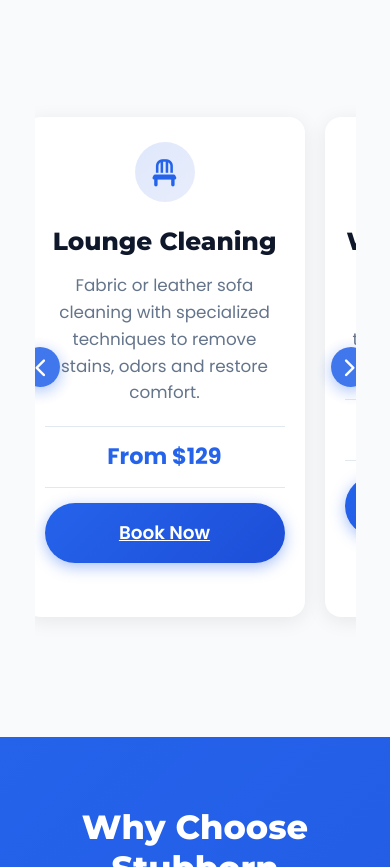
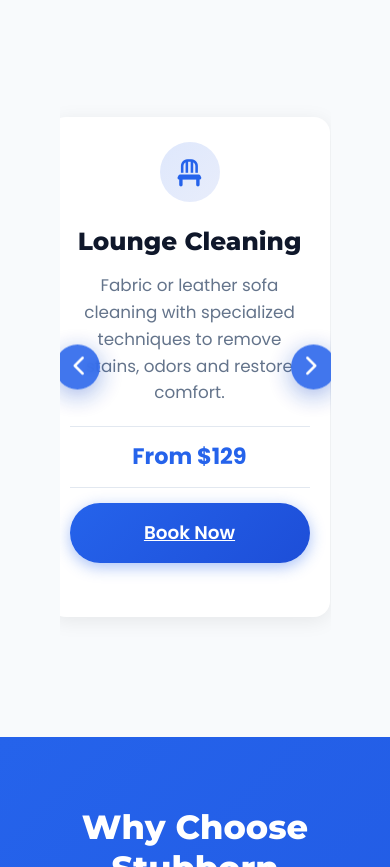
Before and after one commit to CatalystDEV1/Stubborn-Cleaning-, a plain HTML site: page index.html in a window 390 px wide. Shown: the part 1202-2069 px from the top of the page. Drawn offline with Linux system fonts and the light colour scheme.

Commit message:
Update index.html

```diff
--- a/index.html
+++ b/index.html
@@ -310,9 +310,14 @@
         }
 
         /* Services Carousel */
-        .services-carousel-container {
+        .services-carousel-outer {
             max-width: 1400px;
             margin: 0 auto;
+            position: relative;
+            padding: 0 80px; /* Added significant padding for arrow breathing room */
+        }
+
+        .services-carousel-container {
             overflow: hidden;
             position: relative;
             padding: 40px 0;
@@ -403,50 +408,51 @@
             transform: scale(1.2);
         }
 
-        /* Carousel Navigation Arrows */
+        /* Carousel Navigation Arrows - FIXED WITH PROPER SPACING */
         .carousel-arrow {
             position: absolute;
             top: 50%;
             transform: translateY(-50%);
-            background: rgba(37, 99, 235, 0.92);
+            background: rgba(37, 99, 235, 0.95);
             color: white;
             border: none;
-            width: 55px;
-            height: 55px;
+            width: 65px;
+            height: 65px;
             border-radius: var(--radius-circle);
-            font-size: 1.5rem;
+            font-size: 1.8rem;
             cursor: pointer;
             z-index: 100;
             display: flex;
             align-items: center;
             justify-content: center;
             transition: var(--transition);
-            box-shadow: 0 4px 15px rgba(37, 99, 235, 0.4);
-            opacity: 0.95;
+            box-shadow: 0 6px 25px rgba(25, 75, 200, 0.45);
+            opacity: 0.92;
+            backdrop-filter: blur(4px);
         }
 
         .carousel-arrow:hover {
             background: var(--primary);
-            transform: translateY(-50%) scale(1.1);
+            transform: translateY(-50%) scale(1.12);
             opacity: 1;
-            box-shadow: 0 6px 20px rgba(37, 99, 235, 0.55);
+            box-shadow: 0 8px 30px rgba(25, 75, 200, 0.6);
         }
 
         .carousel-arrow.prev {
-            left: -30px;
+            left: -20px; /* Positioned well within the padding area */
         }
 
         .carousel-arrow.next {
-            right: -30px;
+            right: -20px; /* Positioned well within the padding area */
         }
 
         .carousel-arrow i {
             position: relative;
-            left: 2px;
+            left: 3px;
         }
 
         .carousel-arrow.next i {
-            left: -2px;
+            left: -3px;
         }
 
         /* Pause animation on hover */
@@ -940,6 +946,10 @@
                 font-size: 1.35rem;
             }
 
+            .services-carousel-outer {
+                padding: 0 60px;
+            }
+
             .services-carousel {
                 width: calc(250px * 14);
             }
@@ -950,17 +960,17 @@
             }
 
             .carousel-arrow {
-                width: 45px;
-                height: 45px;
-                font-size: 1.3rem;
+                width: 55px;
+                height: 55px;
+                font-size: 1.5rem;
             }
 
             .carousel-arrow.prev {
-                left: 15px;
+                left: -15px;
             }
 
             .carousel-arrow.next {
-                right: 15px;
+                right: -15px;
             }
         }
 
@@ -1028,6 +1038,10 @@
                 margin-right: 5px;
             }
 
+            .services-carousel-outer {
+                padding: 0 40px;
+            }
+
             .services-carousel {
                 width: calc(230px * 14);
                 gap: 20px;
@@ -1045,17 +1059,17 @@
             }
 
             .carousel-arrow {
-                width: 40px;
-                height: 40px;
-                font-size: 1.2rem;
+                width: 50px;
+                height: 50px;
+                font-size: 1.4rem;
             }
 
             .carousel-arrow.prev {
-                left: 5px;
+                left: -10px;
             }
 
             .carousel-arrow.next {
-                right: 5px;
+                right: -10px;
             }
 
             .contact-form-container, .contact-info {
@@ -1092,6 +1106,10 @@
                 font-size: 1.7rem;
             }
 
+            .services-carousel-outer {
+                padding: 0 25px;
+            }
+
             .services-carousel {
                 width: calc(280px * 14);
                 padding: 10px 0;
@@ -1106,12 +1124,18 @@
                 display: none;
             }
 
+            .carousel-arrow {
+                width: 45px;
+                height: 45px;
+                font-size: 1.3rem;
+            }
+
             .carousel-arrow.prev {
-                left: -15px;
+                left: -5px;
             }
 
             .carousel-arrow.next {
-                right: -15px;
+                right: -5px;
             }
 
             .contact-form-container {
@@ -1175,6 +1199,8 @@
                 <p>Specialized cleaning solutions for every surface and space - all completed with eco-friendly products and professional equipment</p>
             </div>
 
+            <!-- Added outer container for proper arrow spacing -->
+            <div class="services-carousel-outer">
                 <div class="services-carousel-container">
                     <button class="carousel-arrow prev">
                         <i class="fas fa-chevron-left"></i>
@@ -1378,6 +1404,7 @@
                     </div>
                 </div>
             </div>
+        </div>
     </section>
 
     <!-- USP Section -->
@@ -1436,7 +1463,7 @@
                 <div class="process-card">
                     <div class="step-number">3</div>
                     <div class="process-icon">
-                        <i class="fas fa-sparkles"></i> <!-- VERIFIED ICON PRESENT -->
+                        <i class="fas fa-sparkles"></i> <!-- VERIFIED ICON PRESENT AND VISIBLE -->
                     </div>
                     <h3>Enjoy Your Clean Space</h3>
                     <p>Relax in your freshly cleaned space with our 100% satisfaction guarantee. If you're not happy, we'll make it right.</p>
@@ -1752,7 +1779,7 @@
             });
         });
 
-        // Services Carousel with Arrows
+        // Services Carousel with Arrows - FIXED WITH PROPER SPACING
         const carousel = document.getElementById('servicesCarousel');
         const prevBtn = document.querySelector('.carousel-arrow.prev');
         const nextBtn = document.querySelector('.carousel-arrow.next');
```
Lines whose indentation alone changed are shown as unchanged.
